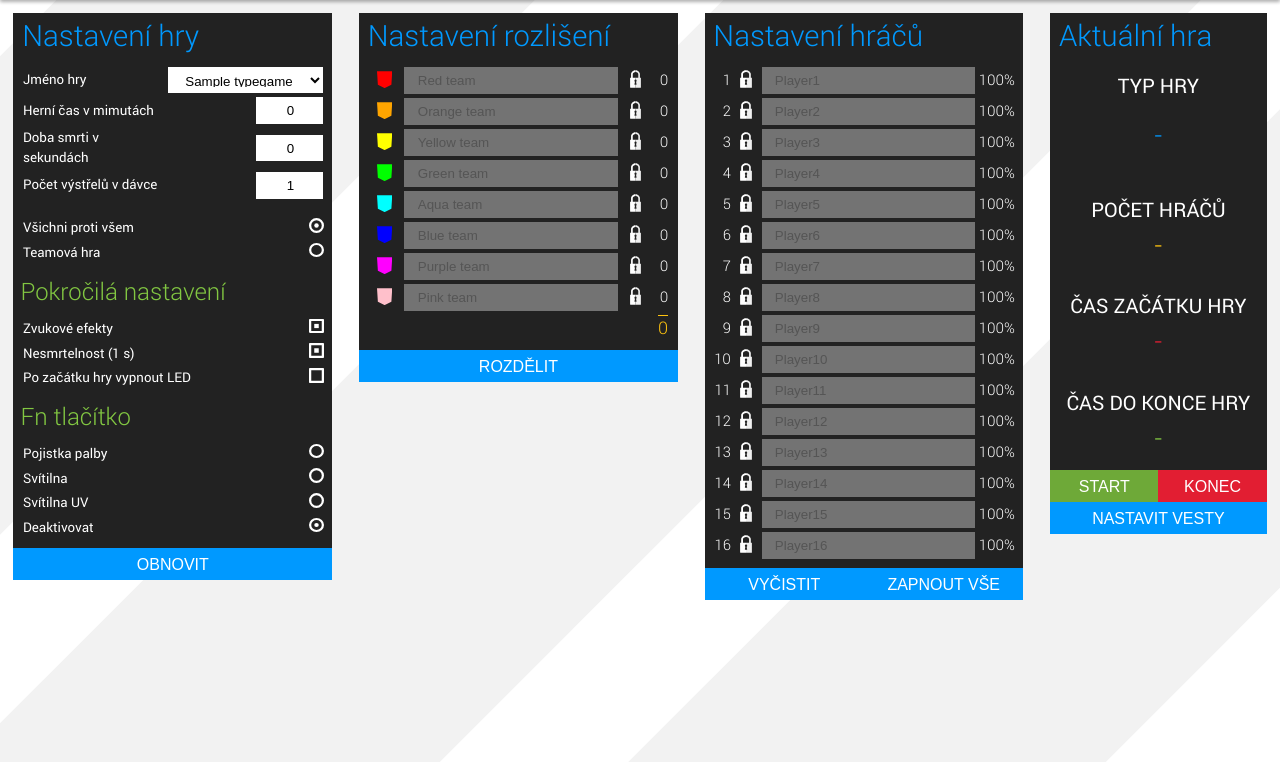
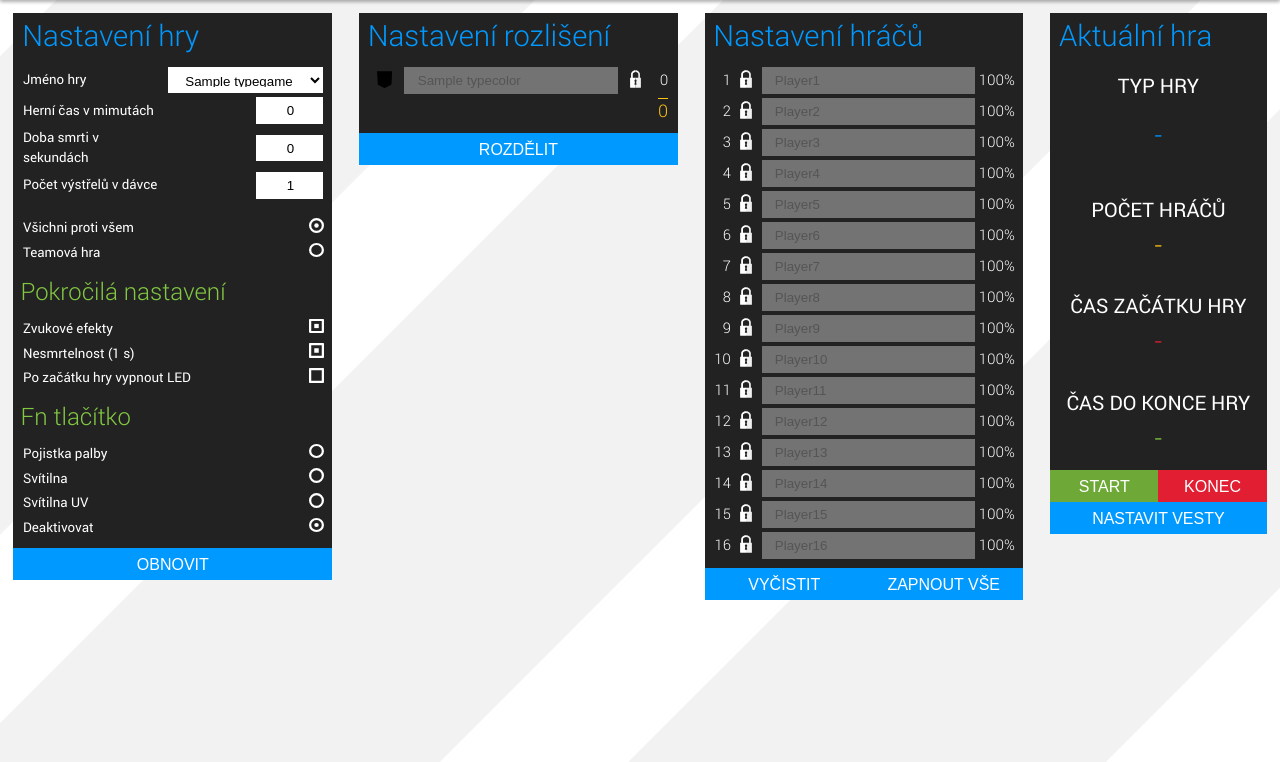
Before and after one commit to laser-game/manager, a Django app: page /settings in a window 1280 px wide. Shown: the part 38-800 px from the top of the page. Run offline with Django 3.2, Linux system fonts and the light colour scheme; a user stored in the database is signed in; tables that the repository leaves empty hold one stand-in row (values such as "Sample post"); parts of the project's set-up code (start-up, migrations or seed data) failed here and were passed over.

Commit message:
fixed javascript gui bugs

```diff
--- a/lgm/api/views/json.py
+++ b/lgm/api/views/json.py
@@ -1,7 +1,7 @@
 from django.http import JsonResponse
 
 from core.conf import core_settings
-from core.models.game import TypeGame
+from core.models import TypeGame, TypeColor
 
 
 def type_game(request):
@@ -25,17 +25,17 @@ def type_game(request):
 
 
 def color(request):
-    return JsonResponse(core_settings.COLOR, safe=False)
+    return JsonResponse([color.css for color in TypeColor.objects.all()], safe=False)
 
 
 def default_team_name(request):
-    return JsonResponse(core_settings.DEFAULT_TEAM_NAME, safe=False)
+    return JsonResponse([color.name for color in TypeColor.objects.all()], safe=False)
 
 
 def default(request):
     context = {
-        'COLOR': core_settings.COLOR,
-        'DEFAULT_TEAM_NAMES': core_settings.DEFAULT_TEAM_NAMES,
+        'COLOR': [color.css for color in TypeColor.objects.all()],
+        'DEFAULT_TEAM_NAMES': [color.name for color in TypeColor.objects.all()],
         'MIN_PLAYERS': core_settings.MIN_PLAYERS,
         'MAX_PLAYERS': core_settings.MAX_PLAYERS,
         'MIN_NAME_LEN': core_settings.MIN_NAME_LEN,
--- a/lgm/manage.py
+++ b/lgm/manage.py
@@ -9,7 +9,7 @@ if __name__ == "__main__":
     except ImportError as exc:
         raise ImportError(
             "Couldn't import Django. Are you sure it's installed and "
-            "available on your PYTHONPATH environment variable? Did you "
+            "anable on your PYTHONPATH environment variable? Did you "
             "forget to activate a virtual environment?"
         ) from exc
     execute_from_command_line(sys.argv)
--- a/lgm/web/static/web/js/archive/widget_events.js
+++ b/lgm/web/static/web/js/archive/widget_events.js
@@ -17,7 +17,7 @@ function SetHistoryEvents(Events) {
         HTML_code += '</td>';
 
         HTML_code += '<td align="center">';
-        HTML_code += '<span style="color: ' + Color[Events[i].Color1].RGB + '; font-weight: 400;">' + Events[i].Name1 + '</span>' + '<br>';
+        HTML_code += '<span style="color: ' + Color[Events[i].Color1].rgb + '; font-weight: 400;">' + Events[i].Name1 + '</span>' + '<br>';
         HTML_code += '</td>';
 
         HTML_code += '<td align="center">';
@@ -25,7 +25,7 @@ function SetHistoryEvents(Events) {
         HTML_code += '</td>';
 
         HTML_code += '<td align="center">';
-        HTML_code += '<span style="color: ' + Color[Events[i].Color2].RGB + '; font-weight: 400;">' + Events[i].Name2 + '</span>' + '<br>';
+        HTML_code += '<span style="color: ' + Color[Events[i].Color2].rgb + '; font-weight: 400;">' + Events[i].Name2 + '</span>' + '<br>';
         HTML_code += '</td>';
 
         HTML_code += '</tr>';
--- a/lgm/web/static/web/js/archive/widget_players.js
+++ b/lgm/web/static/web/js/archive/widget_players.js
@@ -5,7 +5,7 @@ function SetHistoryPlayers(Players) {
     for (j = 0; j < Players.length; j++) {
         position = Players.length + 1;
         for (i = 0; i < Players.length; i++) {
-            if (Players[i].Position < position && Players[i].Available) {
+            if (Players[i].Position < position && Players[i].anable) {
                 var order_test = true;
                 if (order.length) {
                     for (k = 0; k < order.length; k++) {
@@ -40,7 +40,7 @@ function SetHistoryPlayers(Players) {
         HTML_code += '</td>';
 
         HTML_code += '<td align="center">';
-        HTML_code += '<span style="color: ' + Color[Players[i].Color].RGB + '; font-weight: 400;">' + Players[i].Name + '</span>' + '<br>';
+        HTML_code += '<span style="color: ' + Color[Players[i].Color].rgb + '; font-weight: 400;">' + Players[i].Name + '</span>' + '<br>';
         HTML_code += '</td>';
 
         HTML_code += '<td align="center">';
--- a/lgm/web/static/web/js/init_var.js
+++ b/lgm/web/static/web/js/init_var.js
@@ -5,25 +5,25 @@ var Player = [];
 function InitVariables() {
     for (i in DEFAULT.COLOR) {
         Color[i] = Object();
-        Color[i].RGB = DEFAULT.COLOR[i];
-        Color[i].Members = 0;
-        Color[i].Available = false;
+        Color[i].rgb = DEFAULT.COLOR[i];
+        Color[i].members = 0;
+        Color[i].anable = false;
     }
 
     for (i in DEFAULT.DEFAULT_TEAM_NAMES) {
         Team[i] = Object();
-        Team[i].ID = i;
-        Team[i].Name = "";
-        Team[i].Color = 0;
-        Team[i].Available = false;
+        Team[i].id = i;
+        Team[i].name = "";
+        Team[i].color_index = 0;
+        Team[i].anable = false;
     }
 
     for (i = 0; i < DEFAULT.MAX_PLAYERS; i++) {
         Player[i] = new Object();
-        Player[i].ID = i;
-        Player[i].Name = "";
-        Player[i].Color = 0;
-        Player[i].Battery = 100;
-        Player[i].Available = false;
+        Player[i].address = i;
+        Player[i].name = "";
+        Player[i].color_index = -1;
+        Player[i].battery = 100;
+        Player[i].anable = false;
     }
 }
--- a/lgm/web/static/web/js/settings/button.js
+++ b/lgm/web/static/web/js/settings/button.js
@@ -8,9 +8,9 @@ $(document).ready(function () {
     // clicknutí na tlačítko vyčistit
     $("#clear").click(function () {
         for (i = 0; i < Player.length; i++) {
-            Player[i].Name = "";
-            Player[i].Color = 0;
-            Player[i].Available = false;
+            Player[i].name = "";
+            Player[i].color_index = 0;
+            Player[i].anable = false;
         }
         PlayerSet();
         ColorCounter();
@@ -20,21 +20,23 @@ $(document).ready(function () {
     $("#turn-vests").click(function () {
         PlayerGet();
 
-        var ColorReady = 0;
-        for (i = 1; i < Color.length; i++) {
-            if (Color[i].Available) {
-                ColorReady = i;
+        var color_ready = 0;
+        var color_is_enable = false;
+        for (i = 0; i < Color.length; i++) {
+            if (Color[i].anable) {
+                color_ready = i;
+                color_is_enable = true;
                 break;
             }
 
         }
-        if (ColorReady) {
+        if (color_is_enable) {
             for (i = 0; i < Player.length; i++) {
-                if (Player[i].Name == "") {
-                    Player[i].Name = "Player" + (i + 1).toString();
+                if (Player[i].name == "") {
+                    Player[i].name = "Player" + (i + 1).toString();
                 }
-                Player[i].Color = ColorReady;
-                Player[i].Available = true;
+                Player[i].color_index = color_ready;
+                Player[i].anable = true;
             }
         }
 
@@ -44,37 +46,37 @@ $(document).ready(function () {
 
     // rozdělení teamů
     $("#split").click(function () {
-        var PlayerReady = [];
-        var ColorReady = [];
+        var player_ready = [];
+        var color_ready = [];
 
         for (i = 0; i < Player.length; i++) {
-            if (Player[i].Available) {
-                PlayerReady.push(i);
+            if (Player[i].anable) {
+                player_ready.push(i);
             }
         }
 
-        for (i = 1; i < Color.length; i++) {
-            if (Color[i].Available) {
-                ColorReady.push(i);
+        for (i = 0; i < Color.length; i++) {
+            if (Color[i].anable) {
+                color_ready.push(i);
             }
         }
 
         // pokud není vybrána žádná barva nebo žádný hráč
-        if (ColorReady.length == 0 || PlayerReady.length == 0) {
+        if (color_ready.length == 0 || player_ready.length == 0) {
             for (i = 0; i < Player.length; i++) {
-                Player[i].Color = 0;
+                Player[i].anable = false;
             }
         }
         // vytvořme teamy
         else {
-            var TeamMembers = parseInt(PlayerReady.length / ColorReady.length);
-            if (ColorReady.length > PlayerReady.length) {
+            var TeamMembers = parseInt(player_ready.length / color_ready.length);
+            if (color_ready.length > player_ready.length) {
                 TeamMembers = 1;
             }
 
-            for (i = 0, c = 0; i < PlayerReady.length; i++) {
-                Player[PlayerReady[i]].Color = ColorReady[c];
-                if ((i + 1) % TeamMembers == 0 && c + 1 < ColorReady.length) {
+            for (i = 0, c = 0; i < player_ready.length; i++) {
+                Player[player_ready[i]].color_index = color_ready[c];
+                if ((i + 1) % TeamMembers == 0 && c + 1 < color_ready.length) {
                     ++c;
                 }
             }
--- a/lgm/web/static/web/js/settings/widget_set_players.js
+++ b/lgm/web/static/web/js/settings/widget_set_players.js
@@ -1,22 +1,22 @@
 function PlayerGet() {
     for (i = 0; i < Player.length; i++) {
-        Player[i].Name = $("#player-name-" + (i + 1).toString()).val();
+        Player[i].name = $("#player-name-" + i.toString()).val();
     }
 }
 
 function PlayerSet() {
     for (i = 0; i < Player.length; i++) {
-        $("#player-name-" + (i + 1).toString()).val(Player[i].Name);
-        $("#player-name-" + (i + 1).toString()).prop("disabled", !Player[i].Available);
-        if (Player[i].Color) {
+        $("#player-name-" + i.toString()).val(Player[i].name);
+        $("#player-name-" + i.toString()).prop("disabled", !Player[i].anable);
+        if (Player[i].anable) {
             var code = "";
-            code += '<svg viewBox="0 -7 90 107" style="height: 0.8em; fill: ' + Color[Player[i].Color].RGB + ';">';
+            code += '<svg viewBox="0 -7 90 107" style="height: 0.8em; fill: ' + Color[Player[i].color_index].rgb + ';">';
             code += '<polygon points="0,0 90,0 85,80 45,100 5,80"/></svg>';
 
-            $("#player-erb-" + (i + 1).toString()).html(code);
+            $("#player-erb-" + i.toString()).html(code);
         }
         else {
-            $("#player-erb-" + (i + 1).toString()).html('<img src="/static/web/img/lock.svg" style="height: 0.8em;">');
+            $("#player-erb-" + i.toString()).html('<img src="/static/web/img/lock.svg" style="height: 0.8em;">');
         }
     }
 }
@@ -25,19 +25,21 @@ $(document).ready(function () {
     // nastavení barev
     $(".player-erb").click(function () {
         PlayerGet();
-        var id = parseInt($(this).attr("id").split("-")[2]) - 1;
+        var id = parseInt($(this).attr("id").split("-")[2]);
+        var color_is_enable = false;
 
-        for (i = Player[id].Color + 1; i < Color.length; i++) {
-            if (Color[i].Available && i) {
-                Player[id].Color = i;
-                Player[id].Available = true;
+        for (i = Player[id].color_index + 1; i < Color.length; i++) {
+            if (Color[i].anable) {
+                Player[id].color_index = i;
+                Player[id].anable = true;
+                color_is_enable = true;
                 break;
             }
         }
 
-        if (i == Color.length) {
-            Player[id].Color = 0;
-            Player[id].Available = false;
+        if (!color_is_enable) {
+            Player[id].color_index = -1;
+            Player[id].anable = false;
         }
 
         PlayerSet();
--- a/lgm/web/static/web/js/settings/widget_set_team.js
+++ b/lgm/web/static/web/js/settings/widget_set_team.js
@@ -1,30 +1,30 @@
 // spočítá kolik hráčů má jakou barvu a zobrazí tuto informaci
 function ColorCounter() {
-    var Members = 0;
+    var members = 0;
     for (i = 0; i < Color.length; i++) {
-        Color[i].Members = 0;
+        Color[i].members = 0;
     }
     for (i = 0; i < Player.length; i++) {
-        if (Player[i].Available) {
-            Color[Player[i].Color].Members++;
-            Members++;
+        if (Player[i].anable) {
+            Color[Player[i].color_index].members++;
+            members++;
         }
     }
-    for (i = 1; i < Color.length; i++) {
-        $("#color-members-" + i.toString()).text(Color[i].Members);
+    for (i = 0; i < Color.length; i++) {
+        $("#color-members-" + i.toString()).text(Color[i].members);
     }
-    $("#color-members-all").text(Members);
+    $("#color-members-all").text(members);
 }
 
 // získá informace o týmech
 function GetTeam() {
-    for (i = 0; i < Color.length - 1; i++) {
-        Team[i].ID = i;
-        Team[i].Name = $("#team-name-" + (i + 1).toString()).val();
-        Team[i].Color = i + 1;
+    for (i = 0; i < Color.length; i++) {
+        Team[i].id = i;
+        Team[i].name = $("#team-name-" + i.toString()).val();
+        Team[i].color_index = i;
         for (j = 0; j < Player.length; j++) {
-            if (Player[j].Available && Player[j].Color == Team[i].Color) {
-                Team[i].Available = true;
+            if (Player[j].anable && Player[j].color_index == Team[i].color_index) {
+                Team[i].anable = true;
             }
         }
     }
@@ -34,8 +34,8 @@ $(document).ready(function () {
     // click na color erb nebo color lock
     $(".color-erb, .color-lock").click(function () {
         var id = parseInt($(this).attr("id").split("-")[2]);
-        Color[id].Available = !Color[id].Available;
-        $("#team-name-" + id.toString()).prop("disabled", !Color[id].Available);
+        Color[id].anable = !Color[id].anable;
+        $("#team-name-" + id.toString()).prop("disabled", !Color[id].anable);
         $("#color-lock-" + id.toString()).toggle(100);
     });
 });
--- a/lgm/web/static/web/js/stream/widget_events.js
+++ b/lgm/web/static/web/js/stream/widget_events.js
@@ -16,7 +16,7 @@ function GetActualEvents() {
             HTML_code += '</td>';
 
             HTML_code += '<td align="center">';
-            HTML_code += '<span style="color: ' + Color[Events[i].Color1].RGB + '; font-weight: 400;">' + Events[i].Name1 + '</span>' + '<br>';
+            HTML_code += '<span style="color: ' + Color[Events[i].Color1].rgb + '; font-weight: 400;">' + Events[i].Name1 + '</span>' + '<br>';
             HTML_code += '</td>';
 
             HTML_code += '<td align="center">';
@@ -24,7 +24,7 @@ function GetActualEvents() {
             HTML_code += '</td>';
 
             HTML_code += '<td align="center">';
-            HTML_code += '<span style="color: ' + Color[Events[i].Color2].RGB + '; font-weight: 400;">' + Events[i].Name2 + '</span>' + '<br>';
+            HTML_code += '<span style="color: ' + Color[Events[i].Color2].rgb + '; font-weight: 400;">' + Events[i].Name2 + '</span>' + '<br>';
             HTML_code += '</td>';
 
             HTML_code += '</tr>';
--- a/lgm/web/static/web/js/stream/widget_players.js
+++ b/lgm/web/static/web/js/stream/widget_players.js
@@ -6,7 +6,7 @@ function GetActualPlayers() {
         for (j = 0; j < Players.length; j++) {
             position = Players.length + 1;
             for (i = 0; i < Players.length; i++) {
-                if (Players[i].Position < position && Players[i].Available) {
+                if (Players[i].Position < position && Players[i].anable) {
                     var order_test = true;
                     if (order.length) {
                         for (k = 0; k < order.length; k++) {
@@ -41,7 +41,7 @@ function GetActualPlayers() {
             HTML_code += '</td>';
 
             HTML_code += '<td align="center">';
-            HTML_code += '<span style="color: ' + Color[Players[i].Color].RGB + '; font-weight: 400;">' + Players[i].Name + '</span>' + '<br>';
+            HTML_code += '<span style="color: ' + Color[Players[i].Color].rgb + '; font-weight: 400;">' + Players[i].Name + '</span>' + '<br>';
             HTML_code += '</td>';
 
             HTML_code += '<td align="center">';
--- a/lgm/web/templates/web/settings/index.html
+++ b/lgm/web/templates/web/settings/index.html
@@ -12,7 +12,7 @@
 
     <script>
         $(document).ready(function () {
-            // downloads available game information
+            // downloads anable game information
             GetGameTypes();
             // initializes the structure with player data
             PlayerGet();
--- a/lgm/web/templates/web/settings/set_players.html
+++ b/lgm/web/templates/web/settings/set_players.html
@@ -14,10 +14,10 @@
             <tr>
                 <td align="right" class="number">{{ forloop.counter }}</td>
                 <td align="center" style="width: 3em;">
-                    <button class="player-erb" id="player-erb-{{ forloop.counter }}"></button>
+                    <button class="player-erb" id="player-erb-{{ forloop.counter0 }}"></button>
                 </td>
-                <td align="center"><input type="text" class="player-name" id="player-name-{{ forloop.counter }}" value="Player{{ forloop.counter }}"></td>
-                <td align="right"><span class="number" id="player-bat-{{ forloop.counter }}">100%</span></td>
+                <td align="center"><input type="text" class="player-name" id="player-name-{{ forloop.counter0 }}" value="Player{{ forloop.counter }}"></td>
+                <td align="right"><span class="number" id="player-bat-{{ forloop.counter0 }}">100%</span></td>
             </tr>
         {% endfor %}
     </table>
--- a/lgm/web/templates/web/settings/set_team.html
+++ b/lgm/web/templates/web/settings/set_team.html
@@ -13,21 +13,21 @@
         {% for team in DEFAULT_TEAM_NAMES %}
             <tr>
                 <td align="center" style="width: 4em;">
-                    <button class="color-erb" id="color-erb-{{ forloop.counter }}">
-                        <svg viewBox="0 -7 90 107" style="height: 0.8em; fill: {{ COLOR|index:forloop.counter }};">
+                    <button class="color-erb" id="color-erb-{{ forloop.counter0 }}">
+                        <svg viewBox="0 -7 90 107" style="height: 0.8em; fill: {{ COLOR|index:forloop.counter0 }};">
                             <polygon points="0,0 90,0 85,80 45,100 5,80"/>
                         </svg>
                     </button>
                 </td>
                 <td align="center">
-                    <input type="text" id="team-name-{{ forloop.counter }}" value="{{ team }}" disabled>
+                    <input type="text" id="team-name-{{ forloop.counter0 }}" value="{{ team }}" disabled>
                 </td>
                 <td align="center" style="width: 3em;">
-                    <button class="color-lock" id="color-lock-{{ forloop.counter }}">
+                    <button class="color-lock" id="color-lock-{{ forloop.counter0 }}">
                         <img src="{% static 'web/img/lock.svg' %}" style="height: 0.8em;"></button>
                 </td>
                 <td align="right" style="width: 2em;">
-                    <span class="number" id="color-members-{{ forloop.counter }}">0</span>
+                    <span class="number" id="color-members-{{ forloop.counter0 }}">0</span>
                 </td>
             </tr>
         {% endfor %}
--- a/lgm/web/views/index.py
+++ b/lgm/web/views/index.py
@@ -6,6 +6,7 @@ from pika.adapters.blocking_connection import BlockingChannel
 
 from core.conf import core_settings
 from core.messages.connection import connection
+from core.models import TypeColor
 
 from uuid import uuid4
 from django.http import JsonResponse
@@ -14,8 +15,8 @@ from django.http import JsonResponse
 def settings(request):
     context = {
         'MAX_PLAYERS': core_settings.MAX_PLAYERS,
-        'DEFAULT_TEAM_NAMES': core_settings.DEFAULT_TEAM_NAMES,
-        'COLOR': core_settings.COLOR,
+        'DEFAULT_TEAM_NAMES': [color.name for color in TypeColor.objects.all()],
+        'COLOR': [color.css for color in TypeColor.objects.all()],
     }
     return render(request, 'web/settings/index.html', context)
 
@@ -24,8 +25,8 @@ def settings(request):
 def stream(request):
     context = {
         'MAX_PLAYERS': core_settings.MAX_PLAYERS,
-        'DEFAULT_TEAM_NAMES': core_settings.DEFAULT_TEAM_NAMES,
-        'COLOR': core_settings.COLOR,
+        'DEFAULT_TEAM_NAMES': [color.name for color in TypeColor.objects.all()],
+        'COLOR': [color.css for color in TypeColor.objects.all()],
     }
     return render(request, 'web/stream/index.html', context)
 
@@ -35,7 +36,7 @@ def archive(request):
     context = {
         'MAX_PLAYERS': core_settings.MAX_PLAYERS,
         'DEFAULT_TEAM_NAMES': core_settings.DEFAULT_TEAM_NAMES,
-        'COLOR': core_settings.COLOR,
+        'COLOR': [color.css for color in TypeColor.objects.all()],
     }
     return render(request, 'web/archive/index.html', context)
 
```
Also changed, not shown: lgm/api/views/game.py (+8 -1 lines), lgm/core/conf.py (+9 -15 lines), lgm/web/static/web/js/stream/widget_teams.js (+4 -4 lines), LICENSE.md, lgm/core/migrations/0001_initial.py.
